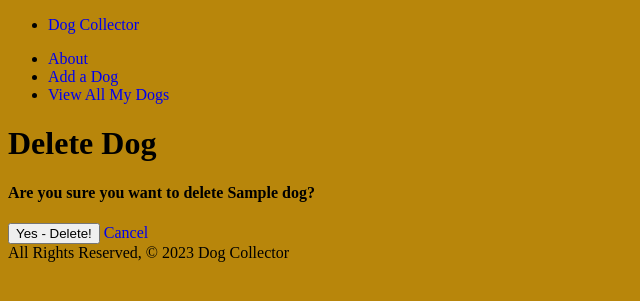
After one commit to nohatekate/finchcollectordog, a Django app: page /dogs/1/delete/ in a window 1280 px wide. The commit adds this page. Shown: the top 301 px of the page, without its empty margins (0-640 px from the left). Run offline with Django 4.2, Linux system fonts and the light colour scheme; tables that the repository leaves empty hold one stand-in row (values such as "Sample post").

Commit message:
Update and Delete functionality implemented

```diff
--- a/main_app/templates/dogs/detail.html
+++ b/main_app/templates/dogs/detail.html
@@ -13,6 +13,10 @@
     {% else %}
     <p>Age: Puppy</p>
     {% endif %}
-
+</div>
+<div>
+    <a href="{% url 'dogs_update' dog.id %}">Edit</a>
+    <a href="{% url 'dogs_delete' dog.id %}">Delete</a>
+</div>
 </div>
 {% endblock %}
--- /dev/null
+++ b/main_app/templates/main_app/dog_confirm_delete.html
@@ -0,0 +1,13 @@
+{% extends 'base.html' %}
+
+{% block content %}
+    <h1>Delete Dog</h1>
+
+    <h4>Are you sure you want to delete <span class="teal-text">{{ object.name }}</span>?</h4>
+
+    <form action="" method="POST">
+        {% csrf_token %}
+        <input type="submit" value="Yes - Delete!" class="btn">
+        <a href="{% url 'detail' dog.id %}">Cancel</a>
+    </form>
+{% endblock %}
--- a/main_app/templates/main_app/dog_form.html
+++ b/main_app/templates/main_app/dog_form.html
@@ -1,7 +1,11 @@
 {% extends 'base.html' %}
 
 {% block content %}
+{% if object %}
+<h1>Edit <span>{{object.name}}</span></h1>
+{% else %}
 <h1>Add Dog</h1>
+{% endif %}
     <!-- Leaving the action empty makes the form post to the same url used to display it -->
     <form action="" method="POST">
         <!-- Django requires the following for security purposes -->
--- a/main_app/urls.py
+++ b/main_app/urls.py
@@ -7,4 +7,6 @@ urlpatterns = [
     path('dogs/', views.dogs_index, name='index'),
     path('dogs/<int:dog_id>/', views.dogs_detail, name='detail'),
     path('dogs/create/', views.DogCreate.as_view(), name='dogs_create'),
+    path('dogs/<int:pk>/update/', views.DogUpdate.as_view(), name='dogs_update'),
+    path('dogs/<int:pk>/delete/', views.DogDelete.as_view(), name='dogs_delete'),
 ]
--- a/main_app/views.py
+++ b/main_app/views.py
@@ -1,5 +1,6 @@
 from django.shortcuts import render
-from django.views.generic.edit import CreateView
+from django.views.generic.edit import CreateView, UpdateView, DeleteView
+
 from .models import Dog
 
 # Create your views here.
@@ -20,6 +21,14 @@ def dogs_detail(request, dog_id):
     return render(request, 'dogs/detail.html', { 'dog': dog })
 
 class DogCreate(CreateView):
-  model = Dog
-  fields = '__all__'
-  success_url = '/dogs'
+    model = Dog
+    fields = '__all__'
+    success_url = '/dogs'
+
+class DogUpdate(UpdateView):
+    model = Dog
+    fields = ['breed', 'description', 'age']
+
+class DogDelete(DeleteView):
+    model = Dog
+    success_url = '/dogs'
```
Lines whose indentation alone changed are shown as unchanged.
